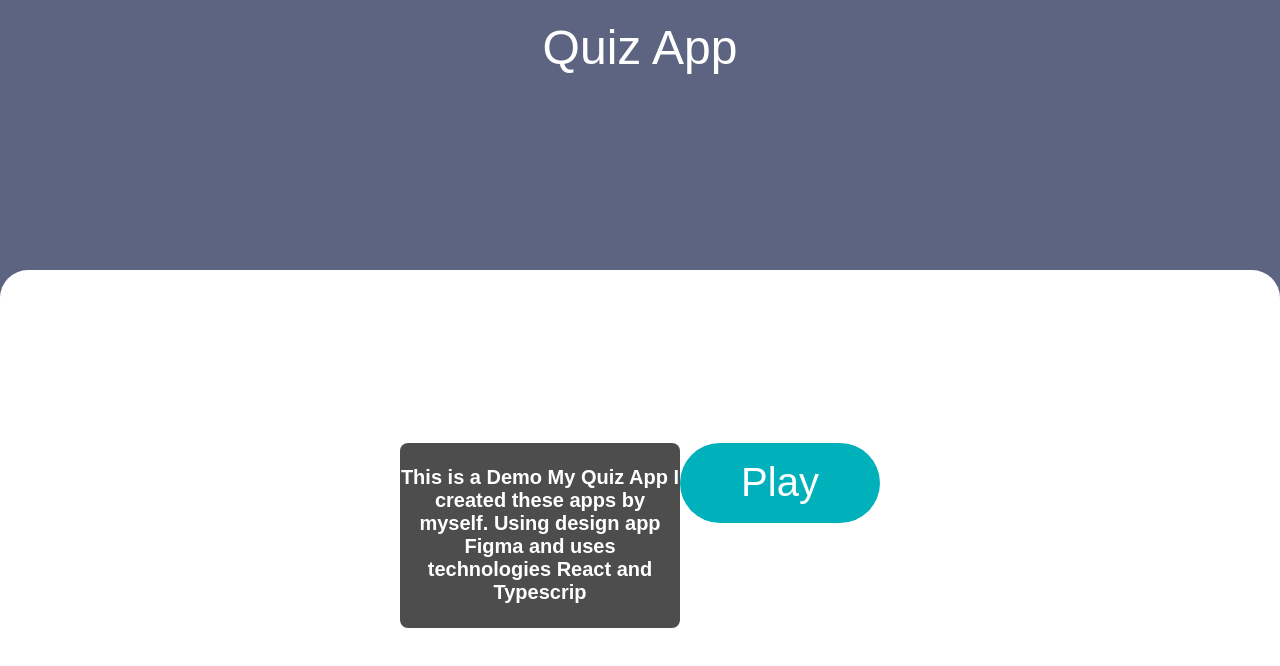
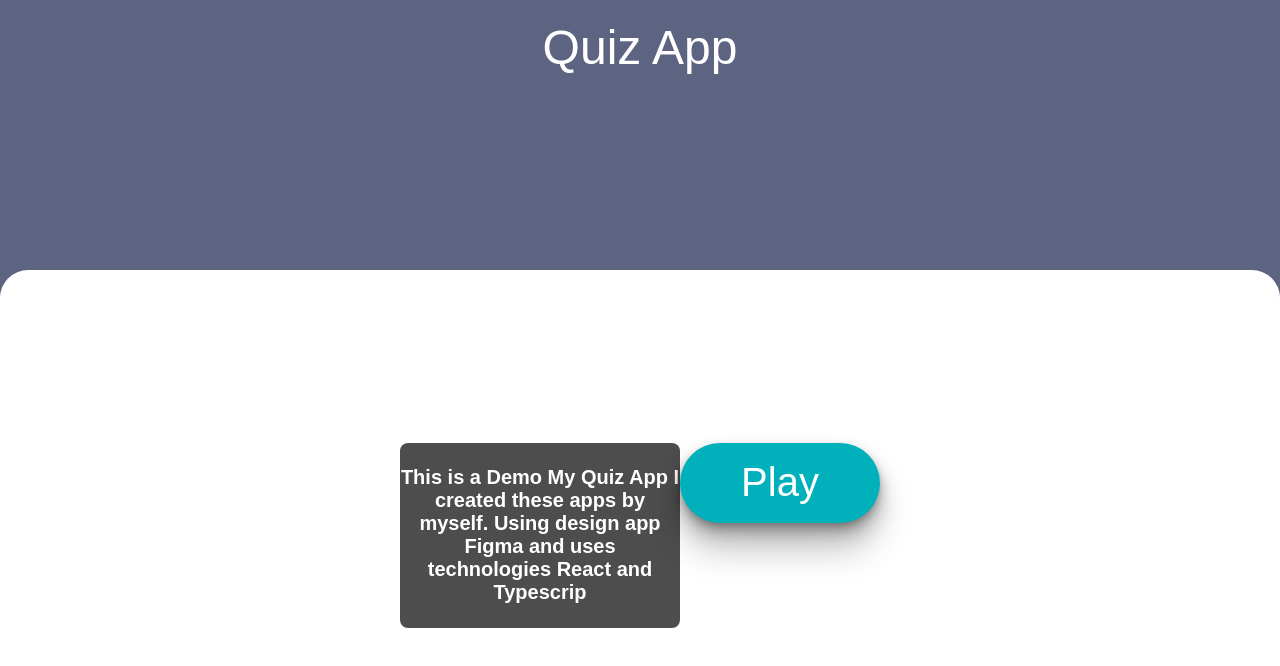
Before and after one commit to MrDaniel123/Quiz-Game-App, a React (Create React App) app: page / in a window 1280 px wide. Shown: the top 666 px of the page. Built offline with nearby package versions, Linux system fonts and the light colour scheme.

Commit message:
Add Box-shadows to button

```diff
--- a/src/App.tsx
+++ b/src/App.tsx
@@ -90,6 +90,10 @@ const ButtonStart = styled.button`
 	border-radius: 50px;
 	font-size: 40px;
 	color: #fff;
+
+	box-shadow: 0px 27px 34px rgba(0, 0, 0, 0.22), 0px 11.3236px 21.1551px rgba(0, 0, 0, 0.167346),
+		0px 6.90419px 14.1512px rgba(0, 0, 0, 0.142985), 0px 4.66806px 8.8193px rgba(0, 0, 0, 0.120524),
+		0px 2.68781px 4.23402px rgba(0, 0, 0, 0.0888636);
 `;
 
 export default App;
```
